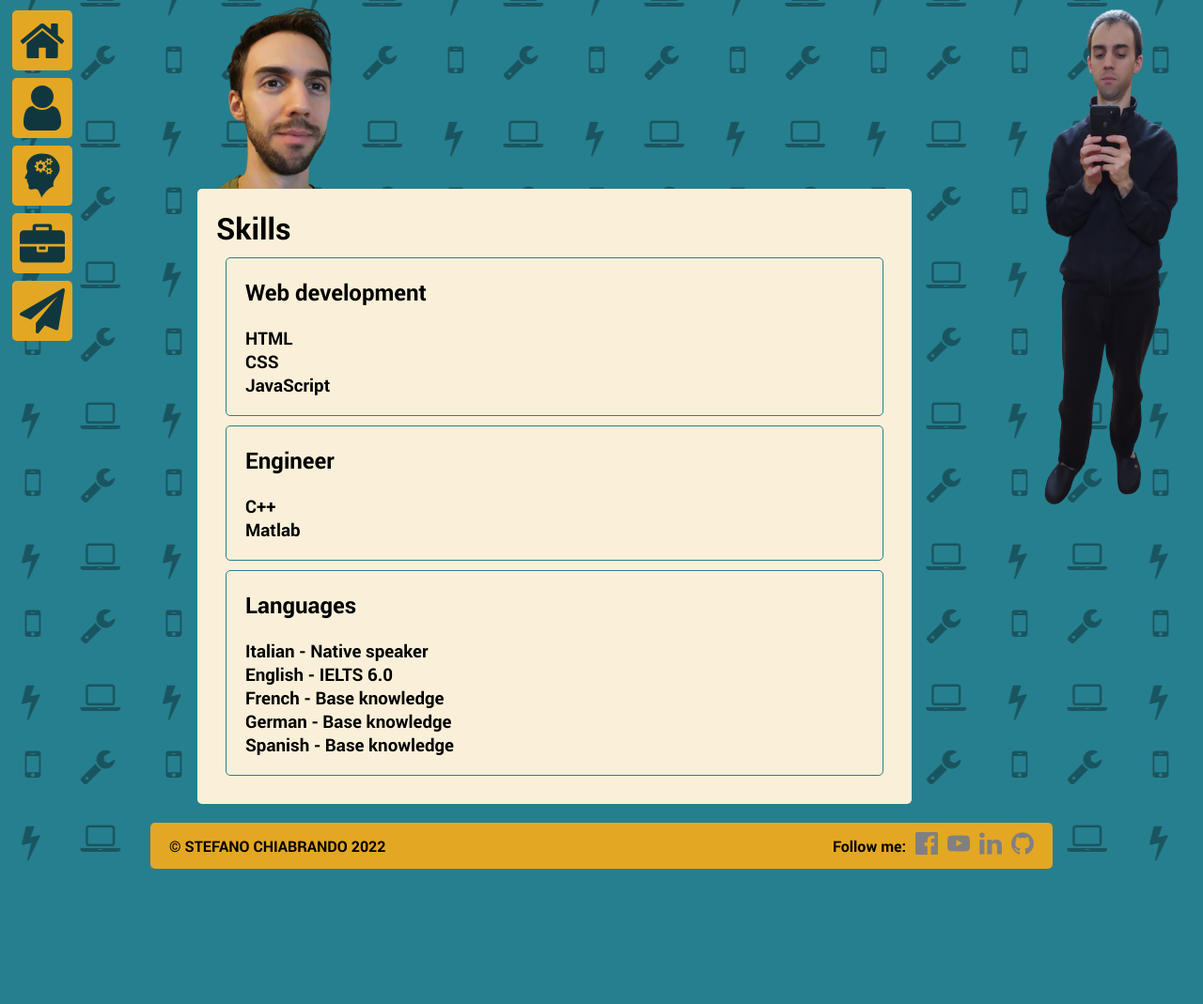
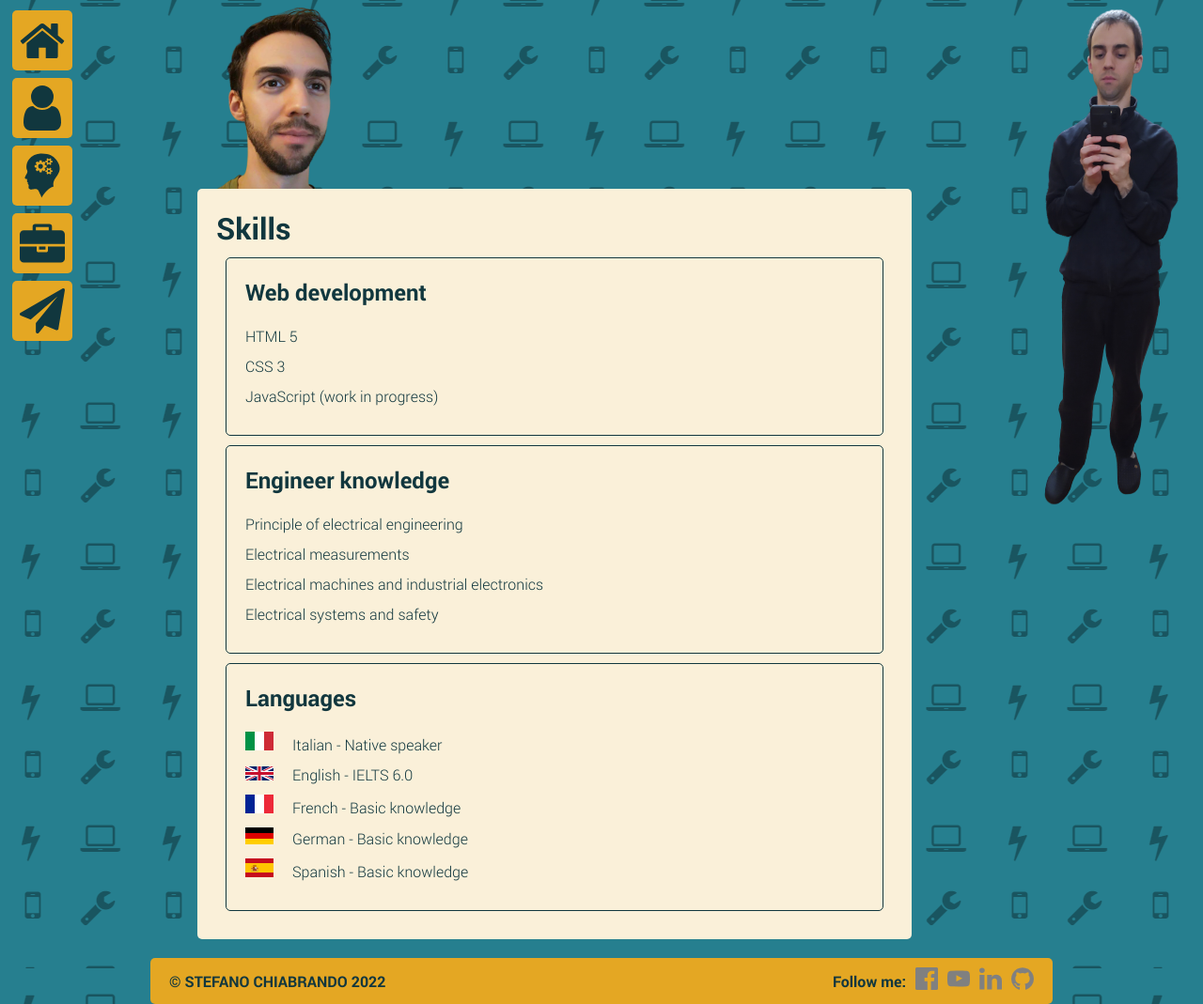
Before and after one commit to dando90/dando90.github.io, a PHP site: page /skills/ in a window 1280 px wide. Shown: the part 49-1118 px from the top of the page at 94% size. Before the commit the page ends 974 px from the top, so only its background shows below. Run offline with PHP 8.4, Linux system fonts and the light colour scheme.

Commit message:
Site update

```diff
--- a/assets/css/about.min.css
+++ b/assets/css/about.min.css
@@ -1 +1 @@
-.about-section{border:1px solid #267f8f;border-radius:5px;margin:10px 10px;overflow:hidden;padding:20px}.about-section h2{margin-bottom:20px}.about-section img{display:block;width:120px;background-color:#e4a723;border-radius:50%;float:left;margin-right:20px}.about-section p{overflow:hidden;margin-bottom:10px}@media only screen and (min-width: 576px){.about-section img{width:150px;margin-right:50px}}
+.about-section{border:1px solid #11373e;border-radius:5px;margin:10px 10px;overflow:hidden;padding:20px}.about-section h2{margin-bottom:20px}.about-section img{display:block;width:120px;background-color:#e4a723;border-radius:50%;float:left;margin-right:20px}.about-section p{overflow:hidden;margin-bottom:10px}@media only screen and (min-width: 576px){.about-section img{width:150px;margin-right:50px}}
--- a/assets/css/portfolio.min.css
+++ b/assets/css/portfolio.min.css
@@ -1 +1 @@
-.work-box{display:-webkit-box;display:-ms-flexbox;display:flex;-webkit-box-orient:vertical;-webkit-box-direction:normal;-ms-flex-direction:column;flex-direction:column;-webkit-box-align:center;-ms-flex-align:center;align-items:center;-webkit-box-flex:1;-ms-flex:1;flex:1}.work-box div{width:300px;padding:10px;margin:20px;border:solid 2px black;border-radius:5px}@media only screen and (min-width: 576px){.work-box{-webkit-box-orient:horizontal;-webkit-box-direction:normal;-ms-flex-direction:row;flex-direction:row;-ms-flex-wrap:wrap;flex-wrap:wrap;-ms-flex-pack:distribute;justify-content:space-around}}
+.work-box{display:-webkit-box;display:-ms-flexbox;display:flex;-webkit-box-orient:vertical;-webkit-box-direction:normal;-ms-flex-direction:column;flex-direction:column;-webkit-box-align:center;-ms-flex-align:center;align-items:center;-webkit-box-flex:1;-ms-flex:1;flex:1}.work-box div{width:200px;padding:10px;margin:20px;border:1px solid #11373e;border-radius:5px}@media only screen and (min-width: 576px){.work-box{-webkit-box-orient:horizontal;-webkit-box-direction:normal;-ms-flex-direction:row;flex-direction:row;-ms-flex-wrap:wrap;flex-wrap:wrap;-ms-flex-pack:distribute;justify-content:space-around}}
--- a/assets/css/skills.min.css
+++ b/assets/css/skills.min.css
@@ -1 +1 @@
-.skills-section{border:1px solid #267f8f;border-radius:5px;margin:10px 10px;overflow:hidden;padding:20px}.skills-section h2{margin-bottom:20px}.skills-section p{overflow:hidden;margin-bottom:10px}
+.skills-section{border:1px solid #11373e;border-radius:5px;margin:10px 10px;overflow:hidden;padding:20px}.skills-section h2{margin-bottom:20px}.skills-section p{overflow:hidden;margin-bottom:10px}.skills-section li{list-style-type:none;margin-bottom:10px}.skills-section li img{width:30px;margin-right:20px}
--- a/assets/sass/about.scss
+++ b/assets/sass/about.scss
@@ -4,7 +4,7 @@
   h2{
     margin-bottom: 20px;
   }
-  border: 1px solid $secondary-color;
+  border: 1px solid darken($color: $secondary-color, $amount:20);
   border-radius: 5px;
   margin: 10px 10px;
   overflow: hidden;
--- a/assets/sass/portfolio.scss
+++ b/assets/sass/portfolio.scss
@@ -6,10 +6,10 @@
   align-items: center;
   flex:1;
   div{
-    width: 300px;
+    width: 200px;
     padding: 10px;
     margin: 20px;
-    border: solid 2px black;
+    border: 1px solid darken($color: $secondary-color, $amount:20);
     border-radius: 5px;
   }
 }
--- a/assets/sass/skills.scss
+++ b/assets/sass/skills.scss
@@ -4,7 +4,7 @@
   h2{
     margin-bottom: 20px;
   }
-  border: 1px solid $secondary-color;
+  border: 1px solid darken($color: $secondary-color, $amount:20);;
   border-radius: 5px;
   margin: 10px 10px;
   overflow: hidden;
@@ -12,6 +12,14 @@
   p{
     overflow: hidden;
     margin-bottom: 10px;
+  }
+  li{
+    list-style-type: none;
+    margin-bottom: 10px;
+    img{
+      width: 30px;
+      margin-right: 20px;
+    }
   }
 }
 
--- a/assets/sass/style.scss
+++ b/assets/sass/style.scss
@@ -35,6 +35,7 @@ body{
   background-color: $secondary-color;
   background-image: url("/assets/img/pattern-background.png");
   background-repeat: repeat;
+  color: darken($color: $secondary-color, $amount:20);
 }
 .page {
   display:flex;
@@ -133,7 +134,6 @@ body{
   flex: initial;
   font-size: 1.5em;
   font-weight: bold;
-  color: darken($color: $secondary-color, $amount:20);
   padding: .1em .5em;
   text-transform: uppercase;
     &:hover{
@@ -154,8 +154,8 @@ body{
     align-items: center;
     text-decoration: none;
     background-color: $primary-color;
+    padding-left: 1em;
     color: darken($color: $secondary-color, $amount:20);
-    padding-left: 1em;
     div{
       padding: 1em;
       font-weight: bold;
@@ -177,7 +177,6 @@ body{
     }
     margin: .2em;
     padding-left:1em;
-    color: darken($color: $secondary-color, $amount:20);
     &:hover{
       cursor: pointer;
     }
--- a/index.html
+++ b/index.html
@@ -54,7 +54,7 @@
   </body>
 </html>
 <script>
-  /** carousel words**/
+  /* carousel words */
 let words = ['an Electric Engineer','a Web Developer','a Dreamer', 'a Problem Solver', 'the Leader of Myself'];
 let counter = 0;
 let word =document.getElementById("carousel-words");
--- a/skills/index.html
+++ b/skills/index.html
@@ -33,22 +33,26 @@
             <h1>Skills</h1>
             <div class="skills-section">
               <h2>Web development</h2>
-              <h3>HTML</h3>
-              <h3>CSS</h3>
-              <h3>JavaScript</h3>
+              <li>HTML 5</li>
+              <li>CSS 3</li>
+              <li>JavaScript (work in progress)</li>
             </div>
             <div class="skills-section">
-              <h2>Engineer</h2>
-              <h3>C++</h3>
-              <h3>Matlab</h3>
+              <h2>Engineer knowledge</h2>
+              <li>Principle of electrical engineering</li>
+              <li>Electrical measurements</li>
+              <li>Electrical machines and industrial electronics</li>
+              <li>Electrical systems and safety</li>
             </div>
             <div class="skills-section">
               <h2>Languages</h2>
-              <h3>Italian - Native speaker</h3>
-              <h3>English - IELTS 6.0</h3>
-              <h3>French - Base knowledge</h3>
-              <h3>German - Base knowledge</h3>
-              <h3>Spanish - Base knowledge</h3>
+              <ul>
+                <li><img src="/assets/img/it.svg" alt="">Italian - Native speaker</li>
+                <li><img src="/assets/img/uk.svg" alt="">English - IELTS 6.0</li>
+                <li><img src="/assets/img/fr.svg" alt="">French - Basic knowledge</li>
+                <li><img src="/assets/img/de.svg" alt="">German - Basic knowledge</li>
+                <li><img src="/assets/img/es.svg" alt="">Spanish - Basic knowledge</li>
+              </ul>
             </div>
           </div>
         </div>
```
Also changed, not shown: about/index.html (+4 -5 lines), assets/css/contact.min.css (+1 -1 lines), assets/sass/contact.scss (+18 -7 lines), assets/css/style.min.css, assets/img/de.svg (added), assets/img/es.svg (added), assets/img/fr.svg (added), assets/img/it.svg (added), assets/img/uk.svg (added).
